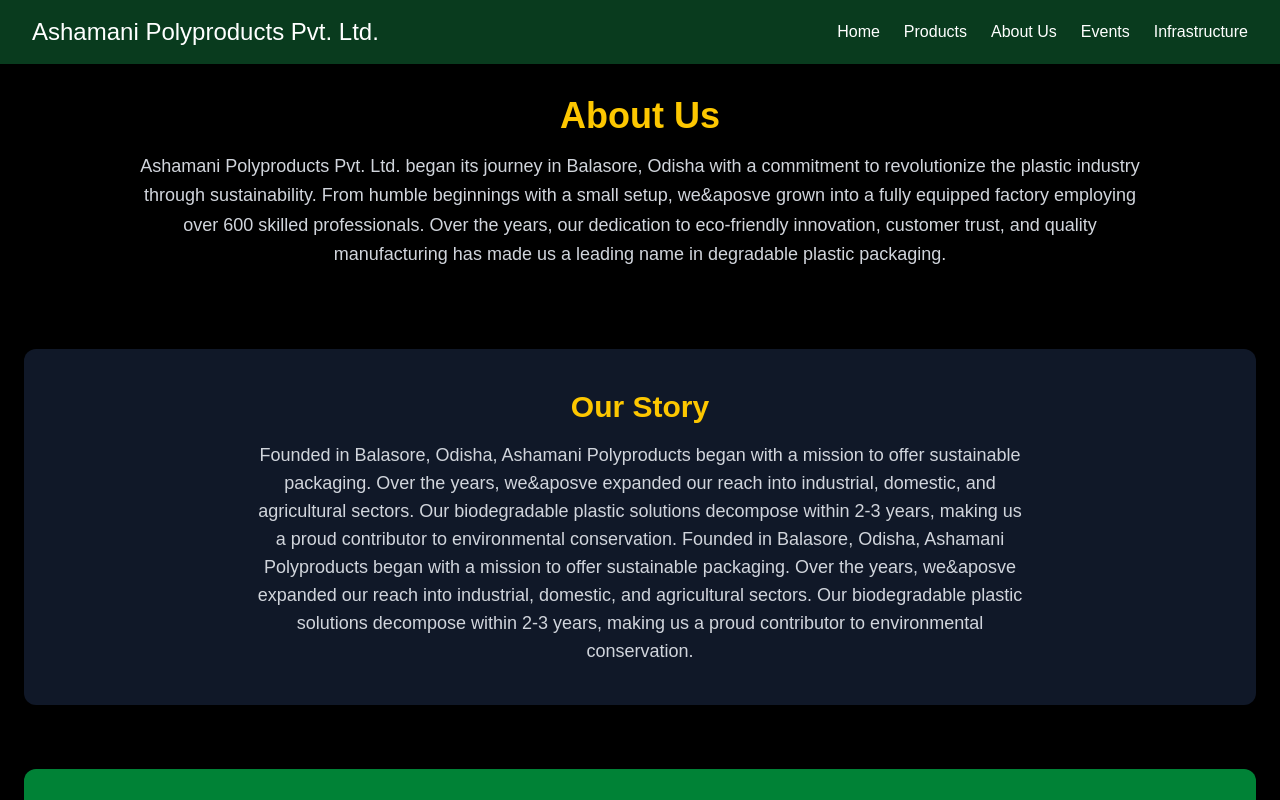
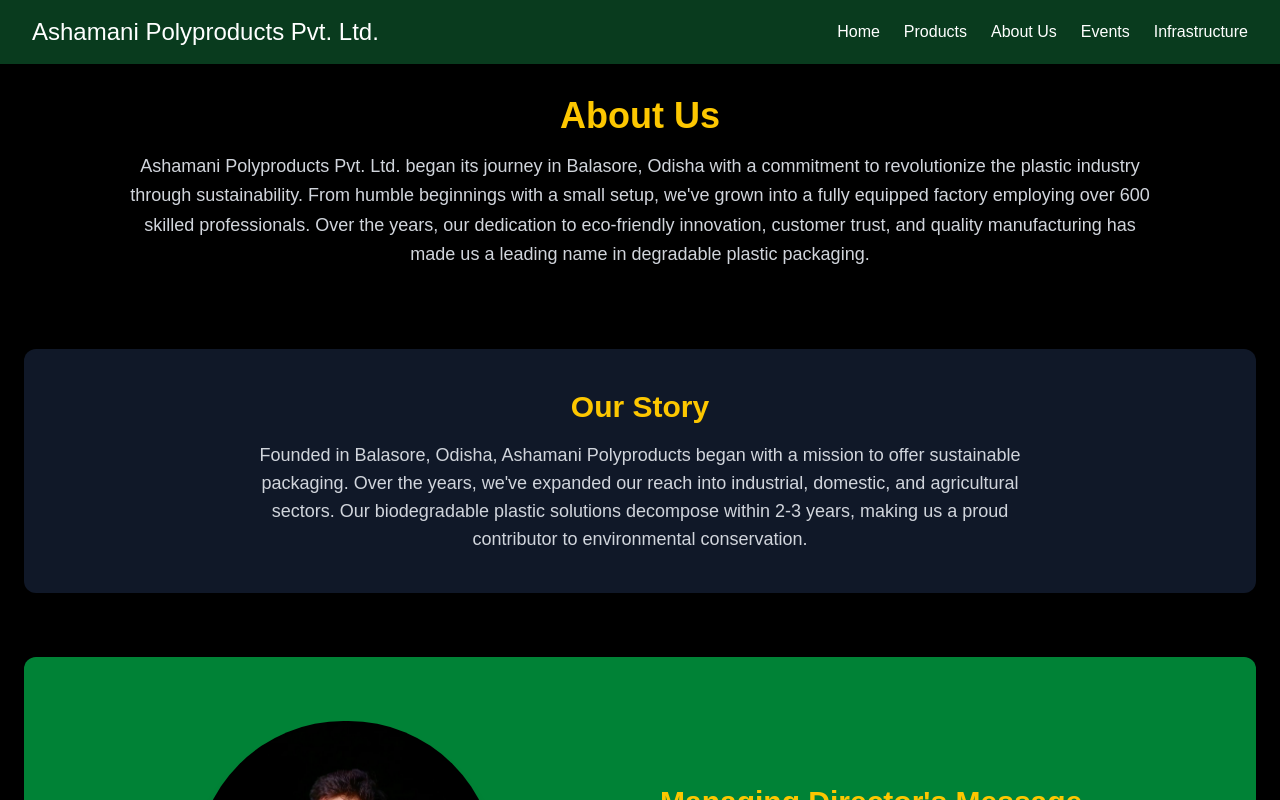
Before and after one commit to adityadevraj01/ashamani-polyproducts, a Next.js app: page /about in a window 1280 px wide. Shown: the top 800 px of the page. Built offline with nearby package versions, Linux system fonts and the light colour scheme.

Commit message:
Updated product categories and about us page

```diff
--- a/app/about/page.js
+++ b/app/about/page.js
@@ -1,188 +1,8 @@
-
-// "use client";
-
-// import Navbar from "../../components/Navbar";
-// import Image from "next/image";
-// import Footer from "../../components/Footer";
-
-// export default function AboutPage() {
-//   return (
-//     <>
-//       <Navbar />
-
-//       {/* Company History Section */}
-//       <section className="pt-24 px-6 md:px-20 pb-16 bg-white text-green-900">
-//         <h1 className="text-4xl font-bold mb-8 text-center">About Ashamani Polyproducts</h1>
-
-//         <p className="text-lg max-w-4xl mx-auto mb-6 text-center">
-//           Ashamani Polyproducts Pvt. Ltd. was founded in <strong>2010</strong> with a vision to create sustainable, high-quality plastic packaging solutions. Starting with a modest setup, we have grown into a full-fledged manufacturing unit with advanced machinery and a workforce of over 600 skilled professionals.
-//         </p>
-
-//         <p className="text-lg max-w-4xl mx-auto mb-6 text-center">
-//           Our journey began in Nayagarh, Odisha, where we laid the foundation of our factory. Over the years, we expanded our production capabilities, developed eco-friendly plastic that degrades within 2-3 years, and gained recognition for our contribution to environmentally responsible packaging.
-//         </p>
-
-//         <p className="text-lg max-w-4xl mx-auto text-center">
-//           Today, Ashamani Polyproducts serves industrial, agricultural, and domestic sectors across India. Our commitment to innovation and sustainability continues to shape our growth.
-//         </p>
-//       </section>
-
-//       {/* Managing Director's Message */}
-//       <section className="px-6 md:px-20 py-16 bg-green-50">
-//         <div className="max-w-6xl mx-auto grid md:grid-cols-2 gap-12 items-center">
-//           <Image
-//             src="/images/ed.png"
-//             alt="Managing Director"
-//             width={500}
-//             height={500}
-//             className="rounded-full shadow-lg"
-//           />
-//           <div>
-//             <h2 className="text-3xl font-semibold text-green-900 mb-4">Managing Director's Message</h2>
-//             <p className="text-green-800 text-lg leading-relaxed">
-//               “At Ashamani Polyproducts, our commitment to sustainability is not just a goal — it's our identity. We began with a vision to build products that protect the environment while delivering performance. Today, we proudly offer plastic solutions that decompose naturally, serving industries without harming nature.
-//               <br /><br />
-//               Our people are our strength. With over 600 dedicated workers, cutting-edge equipment, and a shared purpose, we’ve built a company that stands for integrity, growth, and green innovation.”
-//             </p>
-//           </div>
-//         </div>
-//       </section>
-
-//       {/* Other Leadership Messages */}
-//       <section className="px-6 md:px-20 py-16 bg-white text-green-900">
-//         <div className="grid md:grid-cols-2 gap-12 items-start">
-//           {/* Executive Director */}
-//           <div>
-//             <Image
-//               src="/images/ed.png"
-//               alt="Executive Director"
-//               width={400}
-//               height={400}
-//               className="rounded-full shadow-md mb-4"
-//             />
-//             <h3 className="text-2xl font-semibold mb-2">Executive Director's Message</h3>
-//             <p className="text-green-800">
-//               “We believe innovation and responsibility go hand in hand. At Ashamani, we are constantly exploring new technologies to reduce plastic waste, and every decision we make aims to benefit both our customers and the planet.”
-//             </p>
-//           </div>
-
-//           {/* Factory Manager */}
-//           <div>
-//             <Image
-//               src="/images/manager.jpg"
-//               alt="Factory Manager"
-//               width={400}
-//               height={400}
-//               className="rounded-xl shadow-md mb-4"
-//             />
-//             <h3 className="text-2xl font-semibold mb-2">Factory Manager's Message</h3>
-//             <p className="text-green-800">
-//               “Quality, safety, and teamwork are at the heart of our operations. Our facility runs with utmost efficiency and precision — ensuring timely delivery and consistent product standards for every client.”
-//             </p>
-//           </div>
-//         </div>
-//       </section>
-
-//       <Footer />
-//     </>
-//   );
-// // }
 "use client";
 
 import Navbar from "../../components/Navbar";
 import Image from "next/image";
 import Footer from "../../components/Footer";
-
-// export default function AboutPage() {
-//   return (
-//     <>
-//       <Navbar />
-//       <div className="bg-black text-white min-h-screen pt-24 px-6 md:px-20">
-
-//         {/* About Us Section */}
-//         <section className="text-center mb-16">
-//           <h1 className="text-4xl md:text-5xl font-bold text-yellow-400 mb-4">About Us</h1>
-//           <p className="max-w-2xl mx-auto text-gray-300 text-lg">
-//             Ashamani Polyproducts started its journey in 2010 with a vision to revolutionize eco-friendly plastic manufacturing in India.
-//             From a small unit to a factory with 600+ skilled workers and full automation, we’ve grown consistently by adapting to innovation
-//             and sustainability.
-//           </p>
-//         </section>
-
-//         {/* Our Story */}
-//         <section className="bg-gray-900 text-center rounded-xl p-10 mb-16">
-//           <h2 className="text-3xl font-semibold text-yellow-400 mb-4">Our Story</h2>
-//           <p className="text-gray-300 max-w-3xl mx-auto text-lg">
-//             Founded in Balasore, Odisha, Ashamani Polyproducts began with a mission to offer sustainable packaging. Over the years, we’ve expanded
-//             our reach into industrial, domestic, and agricultural sectors. Our biodegradable plastic solutions decompose within 2-3 years, making
-//             us a proud contributor to environmental conservation.
-//             Founded in Balasore, Odisha, Ashamani Polyproducts began with a mission to offer sustainable packaging. Over the years, we’ve expanded
-//             our reach into industrial, domestic, and agricultural sectors. Our biodegradable plastic solutions decompose within 2-3 years, making
-//             us a proud contributor to environmental conservation.
-//           </p>
-//         </section>
-
-
-
-//         {/* Messages */}
-//         <section className="mb-20">
-//           <h2 className="text-3xl font-semibold text-yellow-400 mb-10 text-center">Leadership Messages</h2>
-
-//           <div className="grid md:grid-cols-3 gap-10 text-center">
-//             {/* MD Message */}
-//             <div className="flex flex-col items-center">
-//               <Image src="/images/md.jpg" alt="Managing Director" width={160} height={160} className="rounded-full shadow-md mb-4 object-cover" />
-//               <h3 className="text-xl font-bold text-white mb-2">Managing Director</h3>
-//               <p className="text-gray-300 px-4">
-//                 “At Ashamani Polyproducts, our commitment to sustainability drives every decision.
-//                 We take pride in manufacturing environment-friendly plastic packaging that contributes to a greener tomorrow.”
-//               </p>
-//             </div>
-
-//             {/* ED Message */}
-//             <div className="flex flex-col items-center">
-//               <Image src="/images/ed.png" alt="Executive Director" width={160} height={160} className="rounded-full shadow-md mb-4 object-cover" />
-//               <h3 className="text-xl font-bold text-white mb-2">Executive Director</h3>
-//               <p className="text-gray-300 px-4">
-//                 “We believe innovation and responsibility go hand in hand. Our skilled team and advanced machinery ensure quality and sustainability.”
-//               </p>
-//             </div>
-
-//             {/* Manager Message */}
-//             <div className="flex flex-col items-center">
-//               <Image src="/images/manager.jpg" alt="Manager" width={160} height={160} className="rounded-full shadow-md mb-4 object-cover" />
-//               <h3 className="text-xl font-bold text-white mb-2">Manager</h3>
-//               <p className="text-gray-300 px-4">
-//                 “Every product reflects our dedication to quality and care. We aim to deliver excellence in every order.”
-//               </p>
-//             </div>
-//           </div>
-//         </section>
-
-//           {/* Our Values */}
-//         <section className="mb-16">
-//           <h2 className="text-3xl font-semibold text-yellow-400 mb-10 text-center">Our Values</h2>
-//           <div className="grid md:grid-cols-3 gap-10 text-center">
-//             <div>
-//               <h3 className="text-xl font-bold mb-2 text-white">Sustainability</h3>
-//               <p className="text-gray-300">All our products are designed to degrade naturally, protecting the environment.</p>
-//             </div>
-//             <div>
-//               <h3 className="text-xl font-bold mb-2 text-white">Innovation</h3>
-//               <p className="text-gray-300">We invest in advanced machinery and methods to ensure top quality and productivity.</p>
-//             </div>
-//             <div>
-//               <h3 className="text-xl font-bold mb-2 text-white">Integrity</h3>
-//               <p className="text-gray-300">We prioritize transparency and trust in all our partnerships and operations.</p>
-//             </div>
-//           </div>
-//         </section>
-
-//       </div>
-//       <Footer />
-//     </>
-//   );
-// }
 
 export default function AboutPage() {
   return (
@@ -194,7 +14,7 @@
           <h1 className="text-4xl font-bold text-yellow-400 mb-4">About Us</h1>
           <p className="text-lg leading-relaxed text-gray-300">
             Ashamani Polyproducts Pvt. Ltd. began its journey in Balasore, Odisha with a commitment to revolutionize the plastic industry through sustainability.
-            From humble beginnings with a small setup, we&aposve grown into a fully equipped factory employing over 600 skilled professionals.
+            From humble beginnings with a small setup, we&apos;ve grown into a fully equipped factory employing over 600 skilled professionals.
             Over the years, our dedication to eco-friendly innovation, customer trust, and quality manufacturing has made us a leading name in degradable plastic packaging.
           </p>
         </section>
@@ -203,10 +23,7 @@
         <section className="bg-gray-900 text-center rounded-xl p-10 mb-16">
           <h2 className="text-3xl font-semibold text-yellow-400 mb-4">Our Story</h2>
           <p className="text-gray-300 max-w-3xl mx-auto text-lg">
-             Founded in Balasore, Odisha, Ashamani Polyproducts began with a mission to offer sustainable packaging. Over the years, we&aposve expanded
-             our reach into industrial, domestic, and agricultural sectors. Our biodegradable plastic solutions decompose within 2-3 years, making
-             us a proud contributor to environmental conservation.
-             Founded in Balasore, Odisha, Ashamani Polyproducts began with a mission to offer sustainable packaging. Over the years, we&aposve expanded
+            Founded in Balasore, Odisha, Ashamani Polyproducts began with a mission to offer sustainable packaging. Over the years, we&apos;ve expanded
             our reach into industrial, domestic, and agricultural sectors. Our biodegradable plastic solutions decompose within 2-3 years, making
             us a proud contributor to environmental conservation.
           </p>
@@ -226,7 +43,7 @@
             </div>
             <div>
               <h2 className="text-3xl font-semibold text-yellow-400 mb-4 text-center md:text-left">
-                Managing Director's Message
+                Managing Director&apos;s Message
               </h2>
               <p className="text-gray-300 text-lg leading-relaxed">
                 “At Ashamani Polyproducts, our vision has always been clear — to lead with responsibility and produce plastic that respects nature.
@@ -265,3 +82,85 @@
     </>
   );
 }
+
+// export default function AboutPage() {
+//   return (
+//     <>
+//       <Navbar />
+//       <main className="pt-24 bg-black text-white px-6">
+//         {/* Company About Section */}
+//         <section className="max-w-5xl mx-auto text-center mb-20">
+//           <h1 className="text-4xl font-bold text-yellow-400 mb-4">About Us</h1>
+//           <p className="text-lg leading-relaxed text-gray-300">
+//             Ashamani Polyproducts Pvt. Ltd. began its journey in Balasore, Odisha with a commitment to revolutionize the plastic industry through sustainability.
+//             From humble beginnings with a small setup, we&aposve grown into a fully equipped factory employing over 600 skilled professionals.
+//             Over the years, our dedication to eco-friendly innovation, customer trust, and quality manufacturing has made us a leading name in degradable plastic packaging.
+//           </p>
+//         </section>
+
+//                  {/* Our Story */}
+//          <section className="bg-gray-900 text-center rounded-xl p-10 mb-16">
+//            <h2 className="text-3xl font-semibold text-yellow-400 mb-4">Our Story</h2>
+//            <p className="text-gray-300 max-w-3xl mx-auto text-lg">
+//              Founded in Balasore, Odisha, Ashamani Polyproducts began with a mission to offer sustainable packaging. Over the years, we&aposve expanded
+//              our reach into industrial, domestic, and agricultural sectors. Our biodegradable plastic solutions decompose within 2-3 years, making
+//              us a proud contributor to environmental conservation.
+//              Founded in Balasore, Odisha, Ashamani Polyproducts began with a mission to offer sustainable packaging. Over the years, we&aposve expanded
+//              our reach into industrial, domestic, and agricultural sectors. Our biodegradable plastic solutions decompose within 2-3 years, making
+//              us a proud contributor to environmental conservation.
+//            </p>
+//        </section>
+
+//         {/* MD Message Section */}
+//         <section className="bg-green-700 rounded-xl py-16 px-4 md:px-12">
+//           <div className="max-w-6xl mx-auto grid md:grid-cols-2 items-center gap-10">
+//             <div>
+//               <Image
+//                 src="/images/ed.png"
+//                 alt="Managing Director"
+//                 width={300}
+//                 height={300}
+//                 className="rounded-full object-cover mx-auto shadow-lg"
+//               />
+//             </div>
+//             <div>
+//               <h2 className="text-3xl font-semibold text-yellow-400 mb-4 text-center md:text-left">
+//                 Managing Director's Message
+//               </h2>
+//               <p className="text-gray-300 text-lg leading-relaxed">
+//                 “At Ashamani Polyproducts, our vision has always been clear — to lead with responsibility and produce plastic that respects nature.
+//                 We take immense pride in building an industry that thrives on sustainability while empowering our workers and communities.”
+//               </p>
+//             </div>
+//           </div>
+//         </section>
+
+//         {/* Values Section */}
+//         <section className="bg-black text-white py-16">
+//           <h2 className="text-3xl font-bold text-center text-yellow-400 mb-12">Our Values</h2>
+//           <div className="max-w-5xl mx-auto grid md:grid-cols-3 gap-8 text-center">
+//             <div>
+//               <h4 className="text-xl font-bold text-white mb-2">Sustainability</h4>
+//               <p className="text-gray-300">
+//                 All our products are designed to degrade naturally, protecting the environment.
+//               </p>
+//             </div>
+//             <div>
+//               <h4 className="text-xl font-bold text-white mb-2">Innovation</h4>
+//               <p className="text-gray-300">
+//                 We invest in advanced machinery and methods to ensure top quality and productivity.
+//               </p>
+//             </div>
+//             <div>
+//               <h4 className="text-xl font-bold text-white mb-2">Integrity</h4>
+//               <p className="text-gray-300">
+//                 We prioritize transparency and trust in all our partnerships and operations.
+//               </p>
+//             </div>
+//           </div>
+//         </section>
+//       </main>
+//       <Footer />
+//     </>
+//   );
+// }
```
Lines whose indentation alone changed are shown as unchanged.
